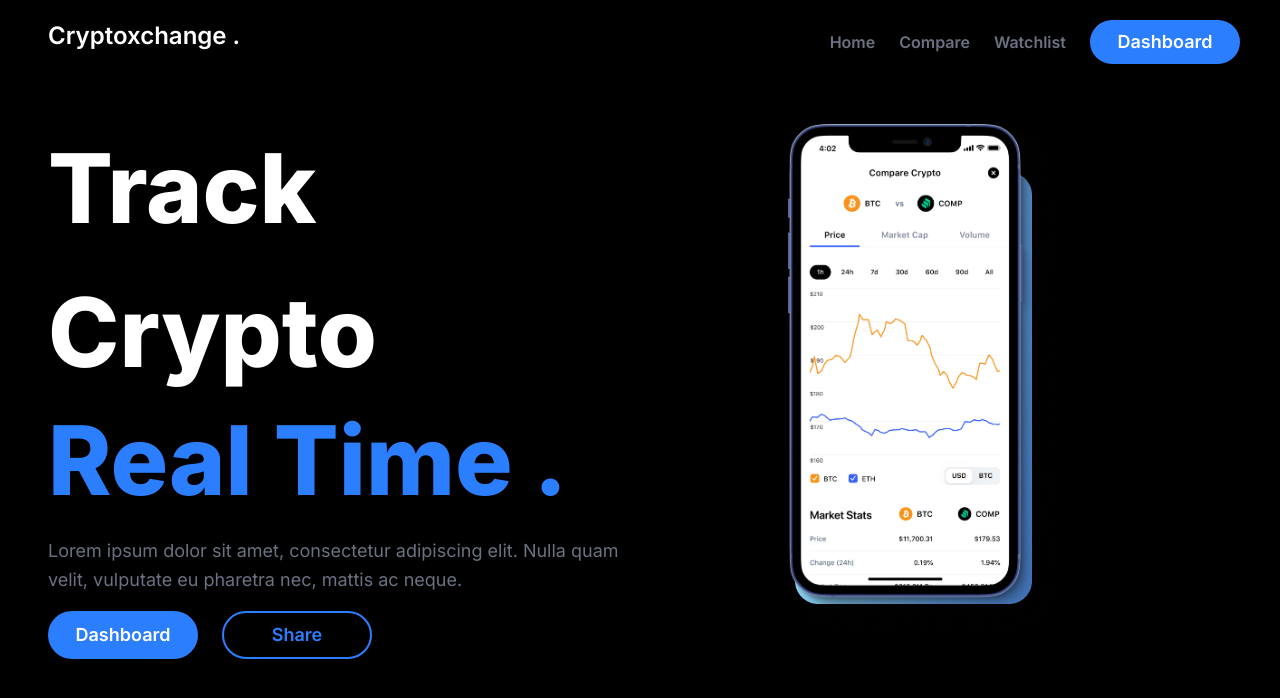
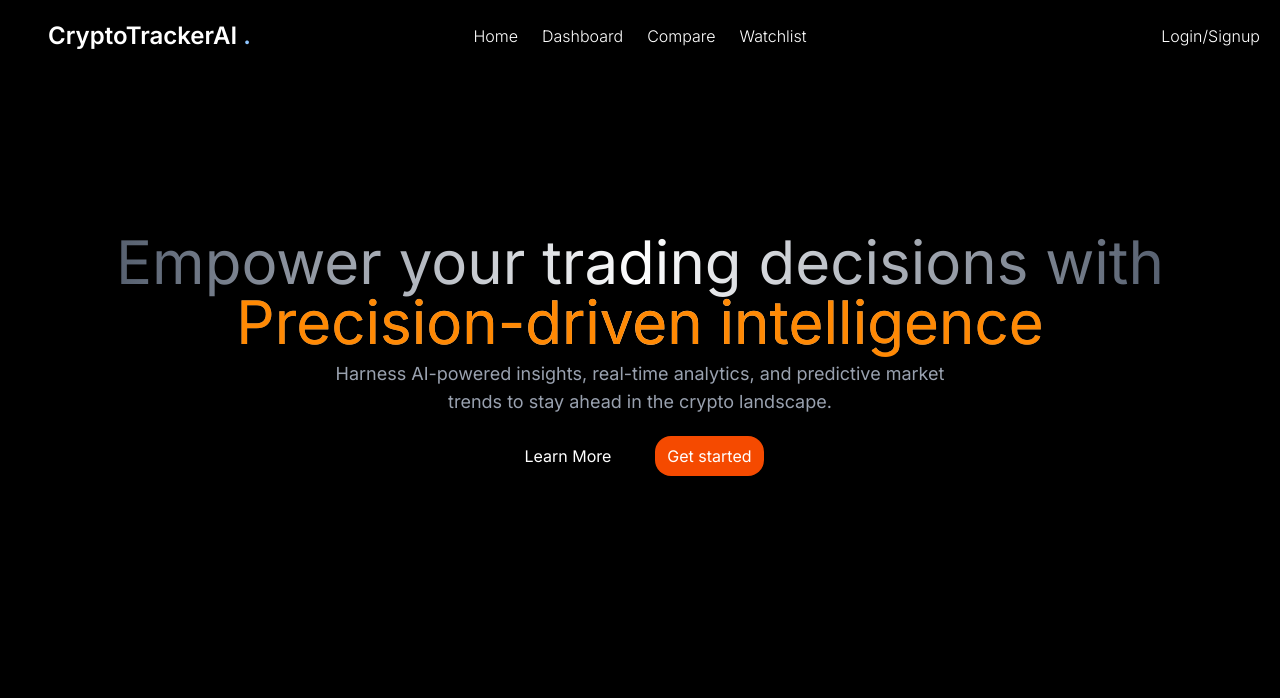
Before and after one commit to athulkrishnatn/CryptoXchangeWithAI, a React (Vite) app in the folder frontend/: page / in a window 1280 px wide. Shown: the top 698 px of the page. Built offline with nearby package versions, Linux system fonts and the light colour scheme.

Commit message:
landing page modified

```diff
--- a/frontend/src/components/Common/Header/index.jsx
+++ b/frontend/src/components/Common/Header/index.jsx
@@ -1,36 +1,36 @@
-import React from 'react'
-import TemporaryDrawer from './drawer'
-import Button from '../Button/index'
-import { Link } from 'react-router-dom'
-
-
+import React from 'react';
+import TemporaryDrawer from './drawer';
+import { Link } from 'react-router-dom';
 
 const Header = () => {
   return (
-    <div className='flex justify-between sticky p-5 ps-7'>
-        <h1 className='ms-5 text-2xl text-white font-semibold'>Cryptoxchange <span className='to-blue-300 inline-block'>.</span></h1>
-        <div className="links text-gray-500 font-semibold items-center flex justify-end gap-6 pe-5 max-[800px]:hidden  ">
-            <Link to="/">
-            <p className='hover:text-white'>Home</p>
-            </Link>
-            <Link to="/compare">
-            <p className='hover:text-white'>Compare</p>
-            </Link>
-            <Link to="/">
-            <p className='hover:text-white'>Watchlist</p>
-            </Link>
-            <Link to="/dashboard">
-            <Button  text={"Dashboard"} onClick={ ()=> console.log("Btn clicked")}
-            />
-            </Link>
-        </div>
+    <div className="flex justify-between items-center relative p-5 ps-7">
+      {/* Left: Logo */}
+      <Link to={'/'}>
+        <h1 className="ms-5 text-2xl text-white font-semibold">
+          CryptoTrackerAI <span className="text-blue-300">.</span>
+        </h1>
+      </Link>
 
-        <div className="hidden max-[800px]:block">
-          <TemporaryDrawer/>
-        </div>
+      {/* Center: Navigation Links */}
+      <div className="absolute left-1/2 transform -translate-x-1/2 text-white font-light flex gap-6 max-[800px]:hidden">
+        <Link to="/" className="hover:text-white">Home</Link>
+        <Link to="/dashboard" className="hover:text-white">Dashboard</Link>
+        <Link to="/compare" className="hover:text-white">Compare</Link>
+        <Link to="/watchlist" className="hover:text-white">Watchlist</Link>
+      </div>
 
+      {/* Right: Login/Signup */}
+      <div className="text-white font-light">
+        <h2>Login/Signup</h2>
+      </div>
+
+      {/* Mobile Drawer */}
+      <div className="hidden max-[800px]:block">
+        <TemporaryDrawer />
+      </div>
     </div>
-  )
-}
+  );
+};
 
-export default Header
+export default Header;
--- a/frontend/src/components/LandingPage/MainComponent/index.jsx
+++ b/frontend/src/components/LandingPage/MainComponent/index.jsx
@@ -1,47 +1,24 @@
 import React from "react";
-import Button from "../../Common/Button/index";
-import iphone from "../../../assets/iphone.png";
-import gradient from "../../../assets/gradient.png";
-import {motion} from 'framer-motion'
-
+import { Link } from "react-router-dom";
 
 const MainComponent = () => {
   return (
-    <div className="flex flex-col lg:flex-row justify-between items-start px-6 lg:px-12 py-8">
-      {/* Left Section */}
-      <div className="lg:w-1/2 space-y-1">
-        <motion.h1 initial={{opacity:0, y:50}} animate={{opacity:1, y:0}} transition={{duration:0.5}}
-        className="text-white text-[5rem] lg:text-[6rem] font-extrabold ">
-          Track Crypto
-        </motion.h1>
-        <motion.h1 initial={{opacity:0, y:50}} animate={{opacity:1, y:0}} transition={{duration:0.5, delay:0.5}}
-        className="text-blue-500 text-[5rem] lg:text-[6rem] font-extrabold -mt-5">
-          Real Time <span className="text-blue-500 text-[5rem] lg:text-[6rem] font-extrabold">.</span>
-        </motion.h1>
-        <motion.p initial={{opacity:0, y:50}} animate={{opacity:1, y:0}} transition={{duration:0.5, delay:1}}
-        className="text-gray-500 text-lg leading-relaxed">
-          Lorem ipsum dolor sit amet, consectetur adipiscing elit. Nulla quam
-          velit, vulputate eu pharetra nec, mattis ac neque.
-        </motion.p>
-        <motion.div initial={{opacity:0, x:50}} animate={{opacity:1, x:0}} transition={{duration:0.5, delay:1.5}}
-        className="flex gap-6 mt-4">
-          <Button text="Dashboard" className="flex-1" />
-          <Button text="Share" outlined={true} className="flex-1" />
-        </motion.div>
+    <div className="text-center mt-[10rem] w-full">
+      {/*Heading section */}
+      <div>
+        <h1 className="text-6xl bg-gradient-to-r from-gray-700 via-white to-gray-700 bg-clip-text text-transparent">
+          Empower your trading decisions with <br />
+          <span className="text-orange-400">Precision-driven intelligence</span>
+        </h1>
+        <h5 className="mt-2 text-lg text-gray-400">
+          Harness AI-powered insights, real-time analytics, and predictive market <br />
+          trends to stay ahead in the crypto landscape.
+        </h5>
       </div>
-
-      {/* Right Section - Phone Container */}
-      <div className="relative w-full lg:w-1/2 flex justify-center mt-10 lg:mt-0">
-        <motion.img initial={{y: -10}} animate={{  y:10 }}  transition={{ type:"smooth", repeatType:"mirror", duration:2, repeat:Infinity}}
-          src={iphone}
-          alt="iPhone"
-          className="absolute z-10 w-1/2 max-w-xs lg:max-w-sm"
-        />
-        <img
-          src={gradient}
-          alt="Gradient Background"
-          className="absolute top-14 right-50 w-2/5 max-w-xs lg:max-w-sm"
-        />
+      {/*Button*/}
+      <div className="mt-5 flex justify-center items-center gap-9" >
+      <Link to={'/dashboard'}  className="  p-2 rounded-2xl text-white border-white-2 hover:underline ">Learn More</Link>
+        <Link to={'/dashboard'}  className="px-3 py-2 rounded-2xl text-white bg-orange-600 hover:bg-amber-800 ">Get started</Link>
       </div>
     </div>
   );
```
